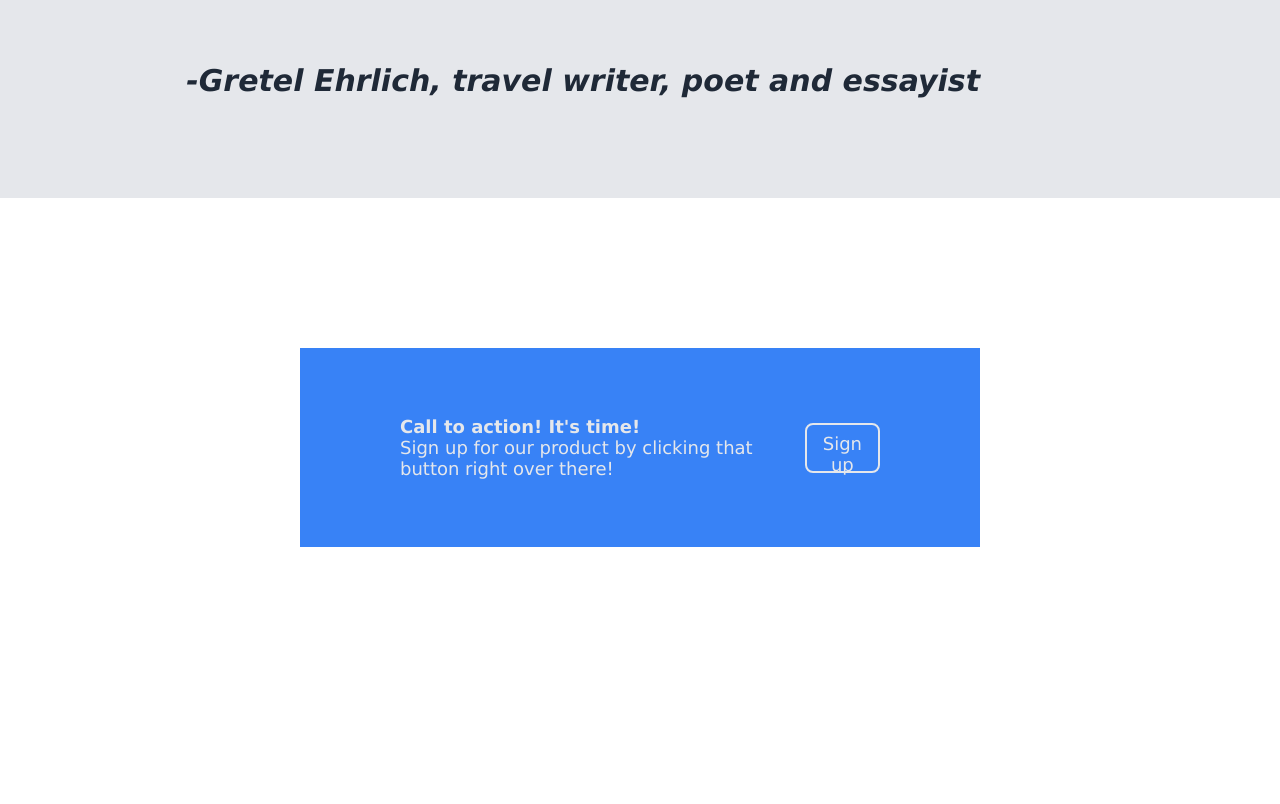
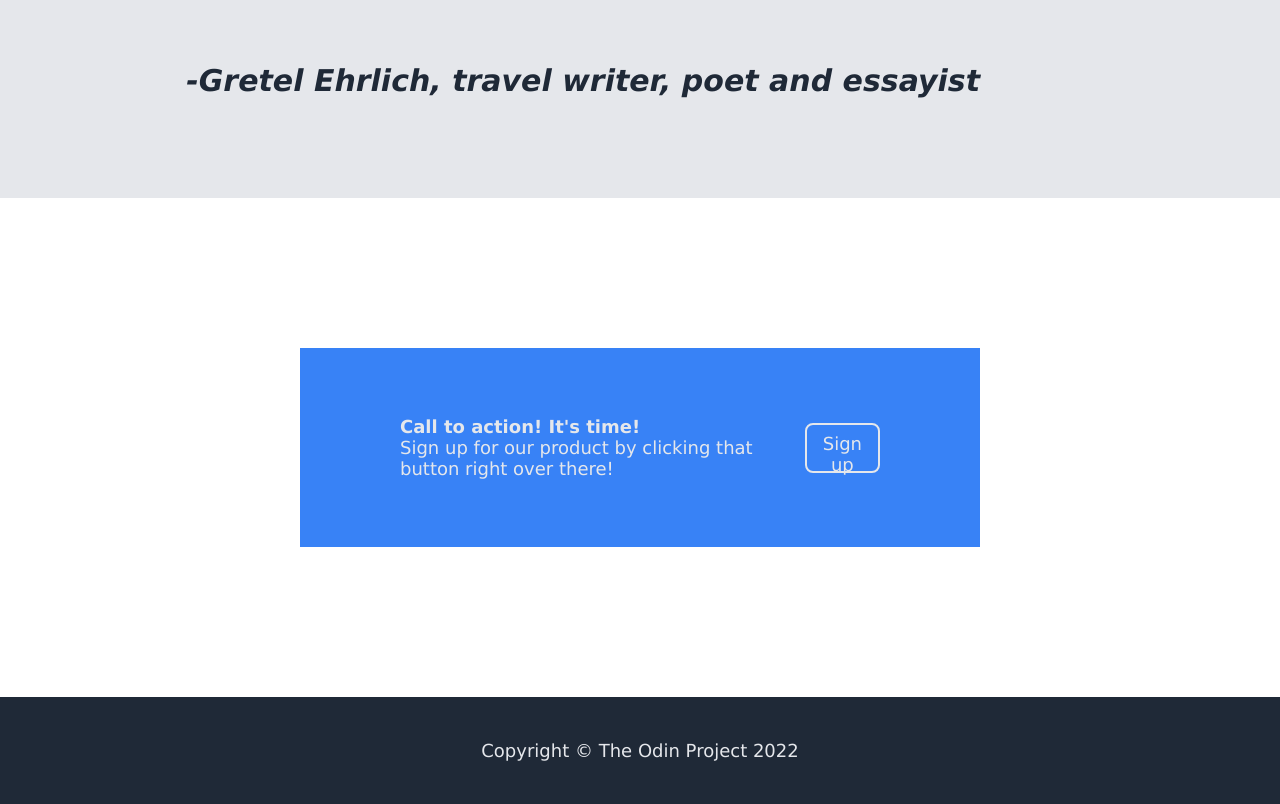
Before and after one commit to julianfogadic/landing-page, a plain HTML site: page index.html in a window 1280 px wide. Shown: the part 1585-2389 px from the top of the page. Before the commit the page ends 2282 px from the top, so only its background shows below. Drawn offline with Linux system fonts and the light colour scheme.

Commit message:
Footer added

```diff
--- a/css/styles.css
+++ b/css/styles.css
@@ -160,3 +160,15 @@ button {
     font-family: Verdana, Geneva, Tahoma, sans-serif;
     border: 2px solid #E5E7EB;
 }
+
+.copyright {
+    display: flex;
+    flex: 1;
+    justify-content: center;
+    align-items: center;
+    background-color: #1F2937;
+    color: #E5E7EB;
+    font-size: 18px;
+    font-family: Verdana, Geneva, Tahoma, sans-serif;
+    padding: 25px;
+}
--- a/index.html
+++ b/index.html
@@ -73,6 +73,10 @@
             </div>
         </div>
     </div>
+
+    <div class="copyright">
+        <p>Copyright © The Odin Project 2022</p>
+    </div>
 </body>
 
 </html>
```
